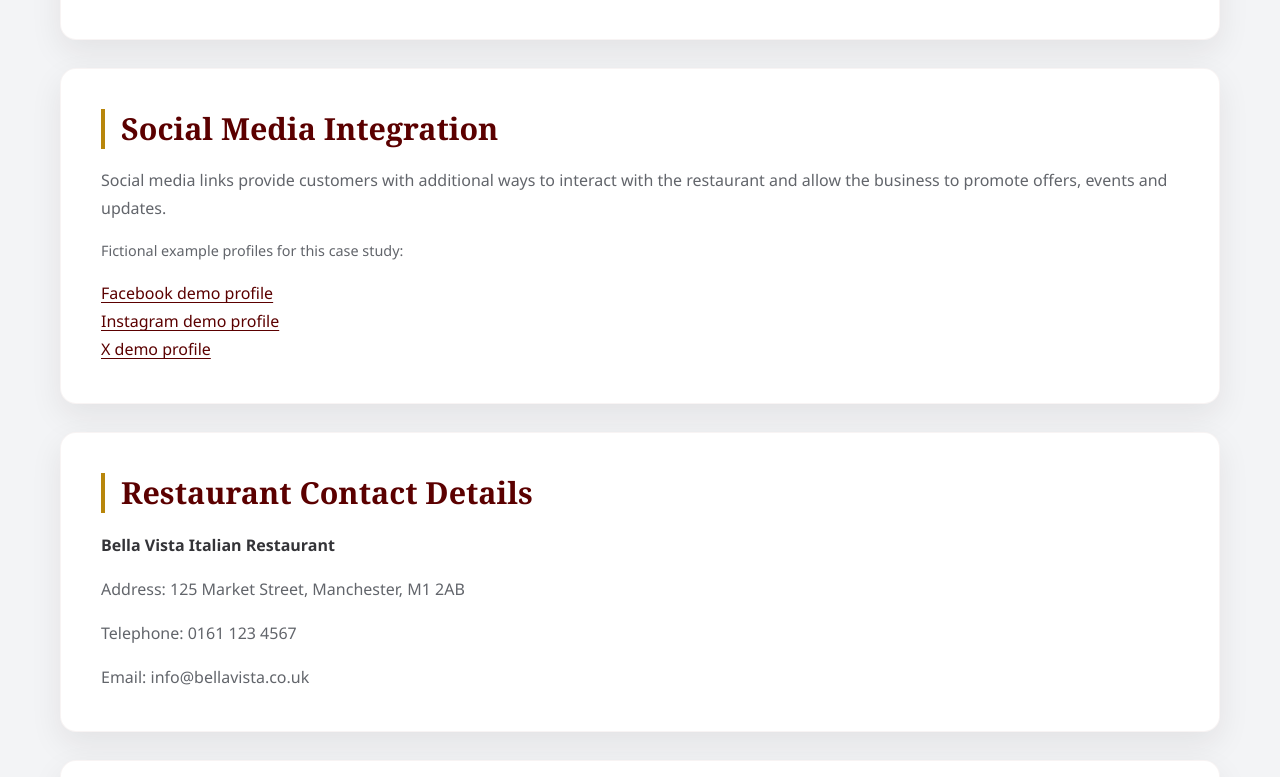
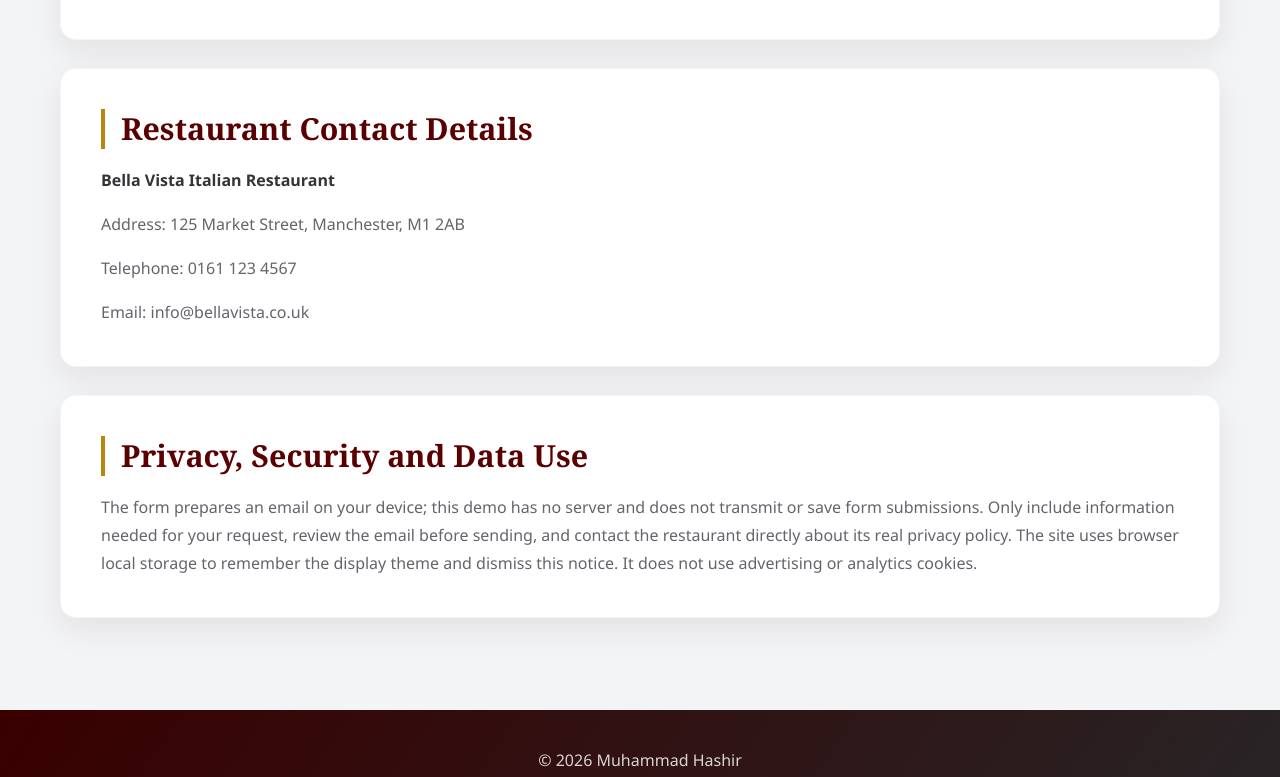
Before and after one commit to Mhashir26/T4_Test, a plain HTML site: page problem-solving.html in a window 1280 px wide. Shown: the part 4363-5140 px from the top of the page. Drawn offline with Linux system fonts and the light colour scheme.

Commit message:
Update problem-solving.html

```diff
--- a/problem-solving.html
+++ b/problem-solving.html
@@ -492,48 +492,6 @@ the restaurant without requiring a database system.
 
 <section>
 
-<h2>Social Media Integration</h2>
-
-
-<p>
-
-Social media links provide customers with additional ways to interact
-with the restaurant and allow the business to promote offers, events
-and updates.
-
-</p>
-
-<p class="field-hint">Fictional example profiles for this case study:</p>
-
-<a href="https://www.facebook.com/bellavistamanchester/" target="_blank" rel="noopener noreferrer">
-Facebook demo profile
-</a>
-
-
-<br>
-
-
-<a href="https://www.instagram.com/bellavista.manchester/" target="_blank" rel="noopener noreferrer">
-Instagram demo profile
-</a>
-
-
-<br>
-
-
-<a href="https://x.com/BellaVistaMCR" target="_blank" rel="noopener noreferrer">
-X demo profile
-</a>
-
-
-</section>
-
-
-
-
-
-<section>
-
 <h2>Restaurant Contact Details</h2>
 
 
```
